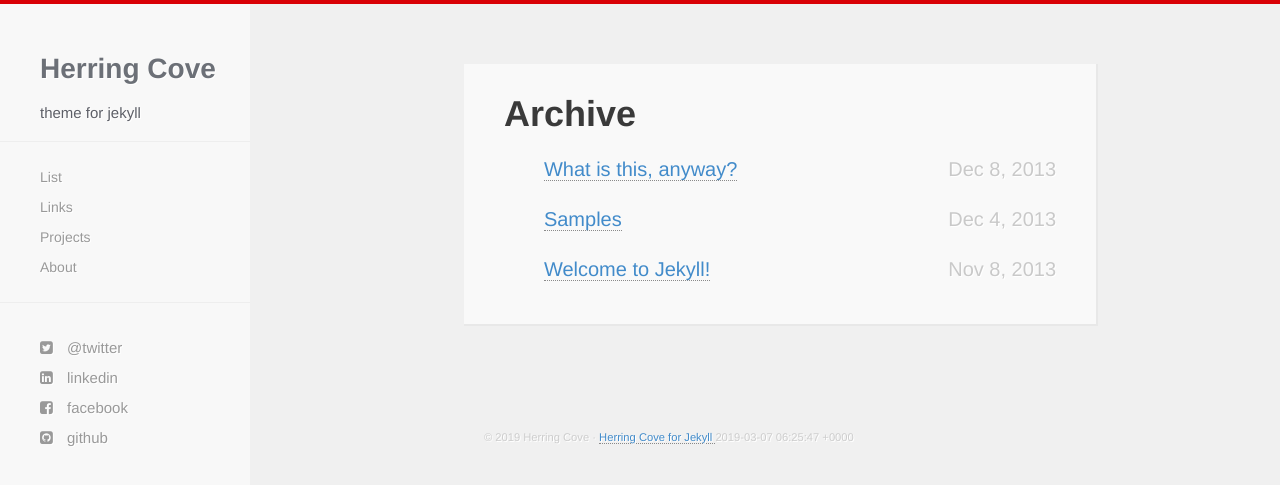
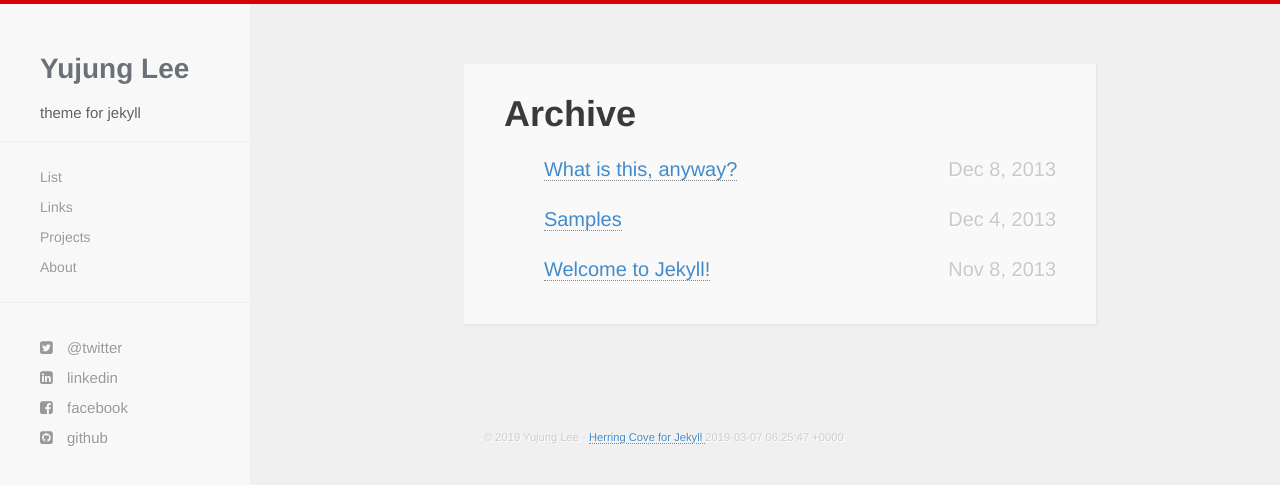
Before and after one commit to yujungL/yujungL.github.io, a Jekyll site: the page built from list.html, in a window 1280 px wide. Shown: the top 485 px of the page. Built offline with Jekyll 4.4.1, drawn with Linux system fonts in a browser that asks for light colours; nearby versions of some CDN libraries; Markdown is read by kramdown in place of the engine named in the settings.

Commit message:
Update _config.yml

```diff
--- a/_config.yml
+++ b/_config.yml
@@ -1,14 +1,14 @@
-name: Herring Cove
-author: Herring Cove
-baseurl: /herring-cove
+name: Yujung Lee
+author: Yujung Lee
+baseurl: /
 description: theme for jekyll
-github: http://www.github.com/arnp
+github: https://yujungl.github.io/
 twitter: http://www.twitter.com/
 facebook: http://www.facebook.com
 linkedin: http://www.linkedin.com
-email: rnpatel[at]me.com
+email: dldbwjd7579@gmail.com
 location: 42°2'16"N   70°12'47"W
-disqus: diqus-username
+disqus:
 
 ##Make sure to edit the above fields, especially for disqus.
 
```
